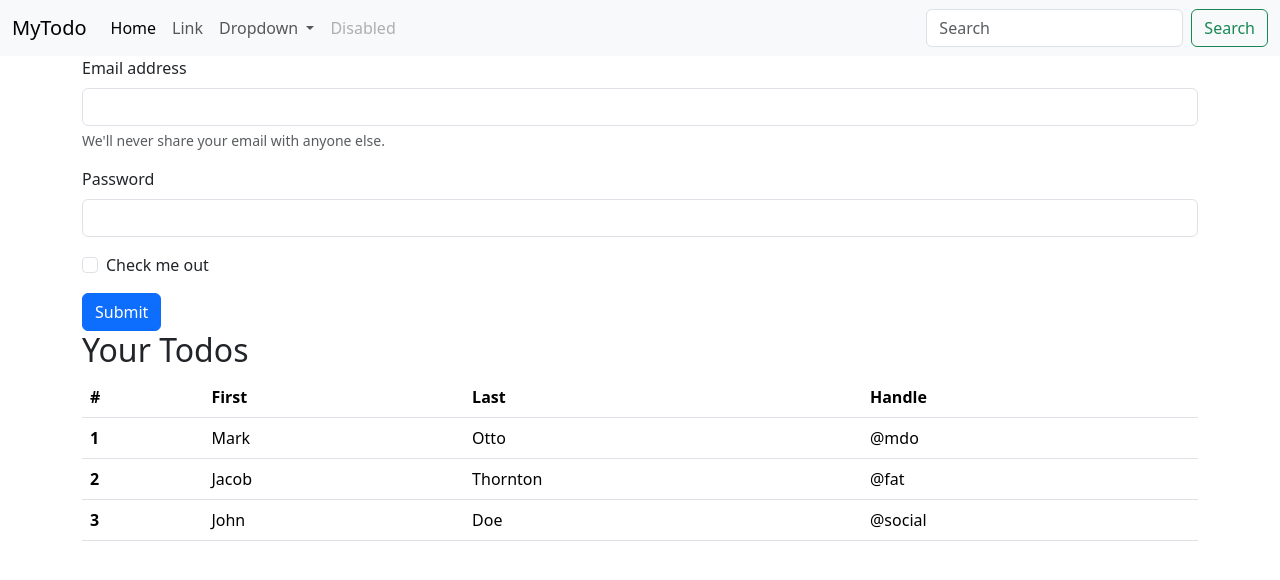
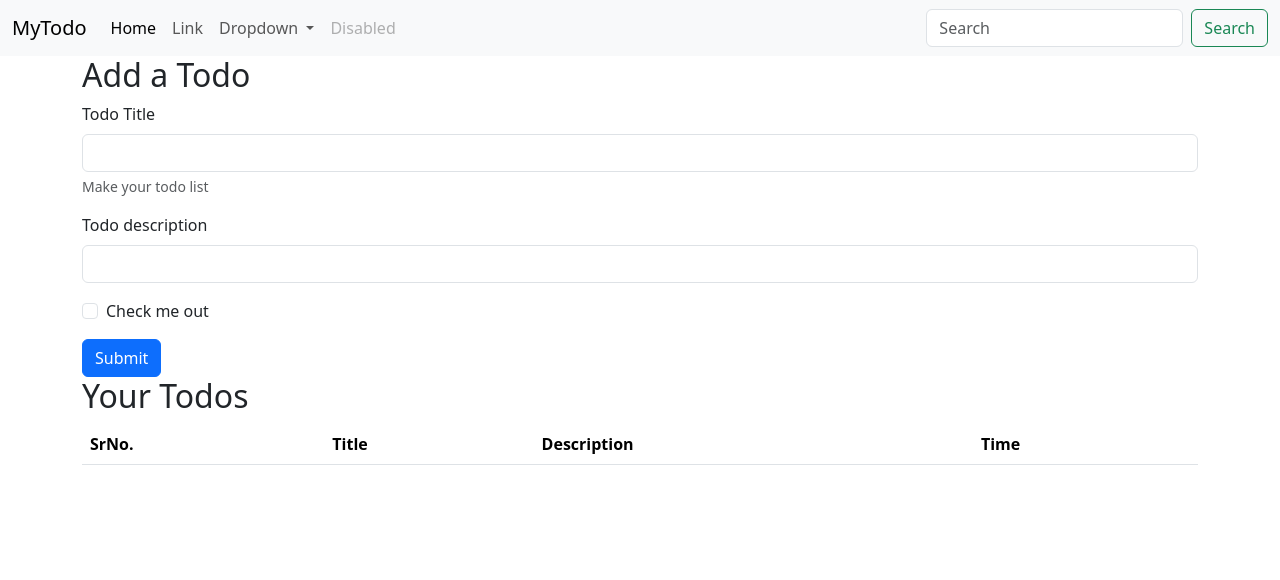
Before and after one commit to pranil019/flaskapi_todo-app, a Flask app: page / in a window 1280 px wide. Shown: the top 580 px of the page. Run offline with Flask 3, Linux system fonts and the light colour scheme; lists and menus that the app fills with data are empty.

Commit message:
changes added

```diff
--- a/app.py
+++ b/app.py
@@ -1,14 +1,42 @@
-from flask import Flask, render_template
+from datetime import datetime, timezone
+from flask import Flask, render_template, request
+from flask_sqlalchemy import SQLAlchemy
+
 app = Flask(__name__)
+app.config['SQLALCHEMY_DATABASE_URI'] = 'sqlite:///todo.db'
+db = SQLAlchemy(app)
 
-@app.route('/')
+# Database Model
+class Todo(db.Model):
+    sno = db.Column(db.Integer, primary_key=True)
+    title = db.Column(db.String(200), nullable=False)
+    desc = db.Column(db.String(500), nullable=False)
+    # Uses timezone-aware UTC time (modern best practice)
+    date_created = db.Column(db.DateTime, default=lambda: datetime.now(timezone.utc))
+
+    def __repr__(self) -> str:
+        return f"{self.sno} - {self.title}"
+
+@app.route('/', methods=['GET', 'POST'])
 def hello_world():
-    return render_template('index.html')
-    return 'Hello, World!'
+    if request.method=='POST':
+        title = request.form['title']
+        desc = request.form['desc']
+        todo = Todo(title=title, desc=desc)
+        db.session.add(todo)
+        db.session.commit()
+    allTodo = Todo.query.all()
+    return render_template('index.html', allTodo=allTodo)
 
-@app.route('/products')
+@app.route('/show')
 def products():
+    allTodo = Todo.query.all()
+    print(allTodo)
     return 'Products Page'
 
 if __name__ == '__main__':
+    # FIX: This automatically sets the application context and creates the database
+    with app.app_context():
+        db.create_all()
+
     app.run(debug=True)
--- a/templates/index.html
+++ b/templates/index.html
@@ -3,7 +3,7 @@
   <head>
     <meta charset="utf-8" />
     <meta name="viewport" content="width=device-width, initial-scale=1" />
-    <title>Bootstrap demo</title>
+    <title>My Todo App</title>
     <link
       href="https://cdn.jsdelivr.net/npm/bootstrap@5.3.8/dist/css/bootstrap.min.css"
       rel="stylesheet"
@@ -14,7 +14,7 @@
   <body>
     <nav class="navbar navbar-expand-lg bg-body-tertiary">
       <div class="container-fluid">
-        <a class="navbar-brand" href="#">MyTodo</a>
+        <a class="navbar-brand" href="/">MyTodo</a>
         <button
           class="navbar-toggler"
           type="button"
@@ -73,27 +73,30 @@
     </nav>
 
     <div class="container">
-      <form>
+      <h2>Add a Todo</h2>
+      <form action="/" method="POST">
         <div class="mb-3">
-          <label for="exampleInputEmail1" class="form-label"
-            >Email address</label
+          <label for="title" class="form-label"
+            >Todo Title</label
           >
           <input
-            type="email"
+            type="text"
             class="form-control"
-            id="exampleInputEmail1"
+            id="title"
+            name="title"
             aria-describedby="emailHelp"
           />
           <div id="emailHelp" class="form-text">
-            We'll never share your email with anyone else.
+            Make your todo list
           </div>
         </div>
         <div class="mb-3">
-          <label for="exampleInputPassword1" class="form-label">Password</label>
+          <label for="desc" class="form-label">Todo description</label>
           <input
-            type="password"
+            type="text"
             class="form-control"
-            id="exampleInputPassword1"
+            name="desc"
+            id="desc"
           />
         </div>
         <div class="mb-3 form-check">
@@ -111,31 +114,22 @@
       <table class="table">
         <thead>
           <tr>
-            <th scope="col">#</th>
-            <th scope="col">First</th>
-            <th scope="col">Last</th>
-            <th scope="col">Handle</th>
+            <th scope="col">SrNo.</th>
+            <th scope="col">Title</th>
+            <th scope="col">Description</th>
+            <th scope="col">Time</th>
           </tr>
         </thead>
         <tbody>
+          {% for todo in todo %}
+
           <tr>
-            <th scope="row">1</th>
-            <td>Mark</td>
-            <td>Otto</td>
-            <td>@mdo</td>
+            <th scope="row">{{ loop.index }}</th>
+            <td>{{ todo.title }}</td>
+            <td>{{ todo.desc }}</td>
+            <td>{{ todo.date_created }}</td>
           </tr>
-          <tr>
-            <th scope="row">2</th>
-            <td>Jacob</td>
-            <td>Thornton</td>
-            <td>@fat</td>
-          </tr>
-          <tr>
-            <th scope="row">3</th>
-            <td>John</td>
-            <td>Doe</td>
-            <td>@social</td>
-          </tr>
+          {% endfor %}
         </tbody>
       </table>
     </div>
```
Also changed, not shown: create_db.py (added, +7 -0 lines), instance/todo.db (added).
